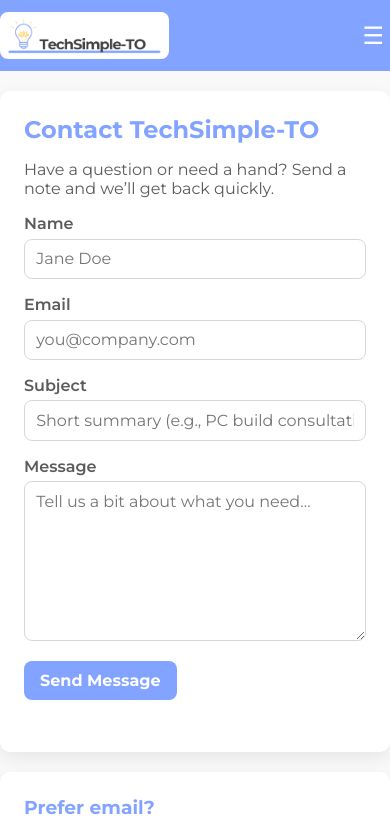
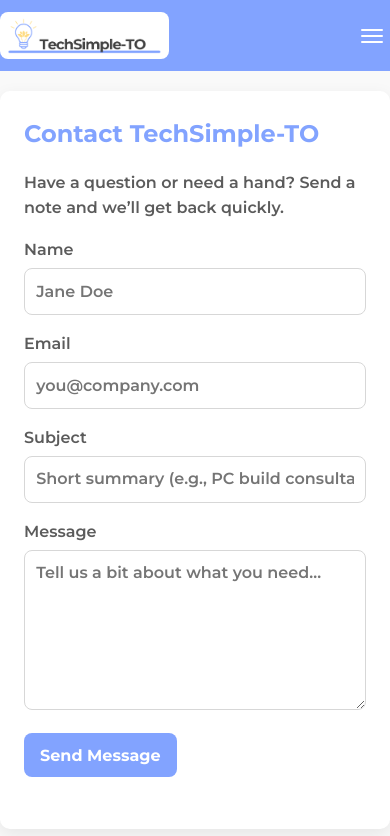
Before and after one commit to TechSimple-TO/techsimple-client-vite, a React (Vite) app: page /contact in a window 390 px wide. Shown: the top 836 px of the page. Built offline with nearby package versions, Linux system fonts and the light colour scheme.

Commit message:
mobile optimization changes

```diff
--- a/index.html
+++ b/index.html
@@ -4,6 +4,10 @@
     <meta charset="UTF-8" />
     <link rel="icon" type="image/ico" href="/favicon.ico" />
     <meta name="viewport" content="width=device-width, initial-scale=1.0" />
+    <meta name="theme-color" content="#82A3FF" />
+    <link rel="preconnect" href="https://fonts.googleapis.com" />
+    <link rel="preconnect" href="https://fonts.gstatic.com" crossorigin />
+    <link href="https://fonts.googleapis.com/css2?family=Montserrat:wght@400;500;600;700&display=swap" rel="stylesheet" />
     <title>TechSimple-TO</title>
   </head>
   <body>
--- a/src/App.tsx
+++ b/src/App.tsx
@@ -9,11 +9,13 @@
  */
 
 import { Routes, Route } from 'react-router-dom';
+import { Suspense, lazy } from 'react';
 import Layout from './Layout';
-import Home from './pages/Home';
-import Services from './pages/Services';
-import About from './pages/About';
-import Contact from './pages/Contact';
+
+const Home = lazy(() => import('./pages/Home'));
+const Services = lazy(() => import('./pages/Services'));
+const About = lazy(() => import('./pages/About'));
+const Contact = lazy(() => import('./pages/Contact'));
 
 /**
 *App
@@ -28,12 +30,14 @@ import Contact from './pages/Contact';
 export default function App() {
   return (
     <Layout>
+      <Suspense fallback={<div className="container" style={{ padding: '2rem 0' }}>Loading…</div>}>
         <Routes>
           <Route path="/" element={<Home />} />
           <Route path="/services" element={<Services />} />
           <Route path="/about" element={<About />} />
           <Route path="/contact" element={<Contact />} />
         </Routes>
+      </Suspense>
     </Layout>
   );
 }
--- a/src/Brand.scss
+++ b/src/Brand.scss
@@ -1,5 +1,5 @@
 /* Brand.scss — GLOBAL ONLY (tokens, layout, header/footer) */
-@import url('https://fonts.googleapis.com/css2?family=Montserrat:wght@400;600;700&display=swap');
+/* Google Font moved to index.html <link> for better performance */
 
 :root {
   --color-blue: #82A3FF;   /* Cornflower Blue */
@@ -10,11 +10,16 @@
 
 * { box-sizing: border-box; }
 html, body { height: 100%; }
+/* Base text size scales with viewport for comfortable reading */
+html { font-size: clamp(16px, 0.9vw + 12px, 16px); }
 body {
   margin: 0;
   font-family: 'Montserrat', system-ui, -apple-system, Segoe UI, Roboto, Arial, sans-serif;
   background: #f9f9f9;
   color: var(--color-grey);
+  -webkit-text-size-adjust: 100%;
+  line-height: 1.6;
+  font-weight: 600; /* increase weight for body text */
 }
 
 /* Normalize native control typography to match text */
@@ -35,7 +40,62 @@ button, input, select, textarea {
 .brand { display: inline-flex; align-items: center; background: #fff; border-radius: 8px; padding: .35rem .5rem; text-decoration: none; }
 .brand img { height: 36px; display: block; }
 
-.menu-toggle { display: none; background: transparent; border: 0; color: #fff; font-size: 1.5rem; cursor: pointer; }
+.menu-toggle {
+  display: none;
+  background: transparent;
+  border: 0;
+  color: #fff;
+  cursor: pointer;
+  /* Create space for a custom icon and hide fallback text */
+  width: 36px;
+  height: 36px;
+  padding: 0;
+  font-size: 0; /* hides the fallback glyph */
+  position: relative;
+}
+
+/* Accessible focus for keyboard users */
+.menu-toggle:focus-visible {
+  outline: none;
+  box-shadow: 0 0 0 3px rgba(130, 163, 255, .35);
+  border-radius: 6px;
+}
+
+/* Hamburger icon using CSS (3 bars via box-shadow) */
+.menu-toggle::before,
+.menu-toggle::after {
+  content: '';
+  position: absolute;
+  left: 50%;
+  top: 50%;
+  width: 22px;
+  height: 2px;
+  background: currentColor;
+  border-radius: 2px;
+  transform: translate(-50%, -50%);
+}
+
+.menu-toggle::before {
+  /* middle bar + clone to top/bottom */
+  box-shadow: 0 -6px 0 0 currentColor, 0 6px 0 0 currentColor;
+  transition: transform .2s ease, box-shadow .2s ease;
+}
+
+.menu-toggle::after {
+  /* hidden until open (for the X state) */
+  opacity: 0;
+  transition: transform .2s ease, opacity .2s ease;
+}
+
+/* Animate to X when open */
+.menu-toggle.open::before {
+  box-shadow: none;
+  transform: translate(-50%, -50%) rotate(45deg);
+}
+.menu-toggle.open::after {
+  opacity: 1;
+  transform: translate(-50%, -50%) rotate(-45deg);
+}
 .nav-links { display: flex; gap: 1rem; }
 .nav-links a { color: #fff; text-decoration: none; font-weight: 700; padding: .25rem .4rem; border-radius: 6px; }
 .nav-links a:hover { color: var(--color-gold); }
@@ -47,14 +107,23 @@ button, input, select, textarea {
 
 /* Mobile tweaks for site chrome only */
 @media (max-width: 768px) {
+  .header-inner { flex-wrap: wrap; }
   .menu-toggle { display: inline-block; }
-  .nav-links { display: none; flex-direction: column; width: 100%; padding: .75rem 0 0; }
+  .nav-links { display: none; flex-direction: column; width: 100%; flex-basis: 100%; padding: .75rem 0 0; }
   .nav-links.open { display: flex; }
   .page { padding: 1.25rem 0 2rem; }
 }
 
-// Headeings
+// Headings
 h1, h2, h3, h4, h5, h6 { color: var(--color-blue); margin-top: 0; }
+
+/* Responsive type scale for headings */
+h1 { font-size: clamp(2rem, 5vw, 3rem); }
+h2 { font-size: clamp(1.5rem, 3.5vw, 2.25rem); }
+h3 { font-size: clamp(1.25rem, 2.5vw, 1.75rem); }
+h4 { font-size: clamp(1.125rem, 2vw, 1.375rem); }
+h5 { font-size: clamp(1rem, 1.5vw, 1.25rem); }
+h6 { font-size: clamp(0.95rem, 1vw, 1.1rem); }
 
 .h1w, .h2w, .h3w, .h4w, .h5w, .h6w { color: #fff; margin-top: 0; }
 
@@ -74,6 +143,13 @@ h1, h2, h3, h4, h5, h6 { color: var(--color-blue); margin-top: 0; }
   font-weight: 700;
   border: 0;
   cursor: pointer;
+  min-height: 44px; /* unify button height globally */
+  max-height: 44px;
+}
+
+/* Ensure comfortable touch targets on small screens */
+@media (max-width: 768px) {
+  .btn, .cta, .ctaSecondary { min-height: 44px; padding: .7rem 1rem; }
 }
 
 /* Primary style (blue ⇒ gold hover). Also apply to legacy .cta */
@@ -106,6 +182,11 @@ button.btn:disabled, button.cta:disabled, button.ctaSecondary:disabled { opacity
   animation: fadeIn .4s ease-in both;
 }
 
+/* Respect reduced-motion preferences */
+@media (prefers-reduced-motion: reduce) {
+  .page section { animation: none !important; }
+}
+
 @keyframes fadeIn {
   from { opacity: 0; transform: translateY(8px); }
   to   { opacity: 1; transform: translateY(0); }
--- a/src/Layout.tsx
+++ b/src/Layout.tsx
@@ -44,7 +44,7 @@ export default function Layout({ children }: { children: React.ReactNode }) {
 
           {/* Mobile menu toggle (visible at small widths via CSS) */}
           <button
-            className="menu-toggle"
+            className={`menu-toggle ${open ? 'open' : ''}`}
             type="button"
             aria-label="Toggle navigation"
             aria-controls="site-navigation"
--- a/src/pages/About.module.scss
+++ b/src/pages/About.module.scss
@@ -40,6 +40,7 @@
   transition: transform .15s ease;
 }
 .card:hover { transform: translateY(-2px); }
+@media (hover: none) { .card:hover { transform: none; } }
 
 .cardTitle {
   margin: 0 0 .5rem;
--- a/src/pages/Contact.tsx
+++ b/src/pages/Contact.tsx
@@ -133,6 +133,8 @@ const Contact: React.FC = () => {
               onBlur={onBlur}
               placeholder="you@company.com"
               autoComplete="email"
+              inputMode="email"
+              autoCapitalize="none"
               required
             />
             {touched.email && errors.email && (
--- a/src/pages/Home.module.scss
+++ b/src/pages/Home.module.scss
@@ -37,6 +37,7 @@
   transition: transform .15s ease;
 }
 .card:hover { transform: translateY(-2px); }
+@media (hover: none) { .card:hover { transform: none; } }
 
 .cardImg {
   width: 100%;
--- a/src/pages/Home.tsx
+++ b/src/pages/Home.tsx
@@ -105,32 +105,32 @@ const Home: React.FC = () => {
 
         <ul className={styles.cardGrid} role="list">
           <li className={styles.card}>
-            <img className={styles.cardImg} src={servicePc} alt="Custom PC build" />
+            <img className={styles.cardImg} src={servicePc} alt="Custom PC build" loading="lazy" decoding="async" />
             <h3 className={styles.cardHeading}>Custom PC Builds</h3>
             <p>Design, parts selection, assembly, and tuning for your workflow and budget.</p>
           </li>
           <li className={styles.card}>
-            <img className={styles.cardImg} src={serviceSupport} alt="24/7 support" />
+            <img className={styles.cardImg} src={serviceSupport} alt="24/7 support" loading="lazy" decoding="async" />
             <h3 className={styles.cardHeading}>24/7 Tech Support</h3>
             <p>Urgent fixes, remote assistance, and proactive maintenance when you need it.</p>
           </li>
           <li className={styles.card}>
-            <img className={styles.cardImg} src={serviceData} alt="Data backup and migration" />
+            <img className={styles.cardImg} src={serviceData} alt="Data backup and migration" loading="lazy" decoding="async" />
             <h3 className={styles.cardHeading}>Data &amp; Migration</h3>
             <p>Backups, transfers, and setup that keep your files safe and accessible.</p>
           </li>
           <li className={styles.card}>
-            <img className={styles.cardImg} src={serviceAdmin} alt="Admin automation" />
+            <img className={styles.cardImg} src={serviceAdmin} alt="Admin automation" loading="lazy" decoding="async" />
             <h3 className={styles.cardHeading}>Admin Automation</h3>
             <p>Spreadsheets, scripts, and tools tailored to your business processes.</p>
           </li>
           <li className={styles.card}>
-            <img className={styles.cardImg} src={serviceWebsite} alt="Website development and modernization" />
-            <h3 className={styles.cardHeading}>Website Development &amp; Modernization</h3>
+            <img className={styles.cardImg} src={serviceWebsite} alt="Web development and modernization" loading="lazy" decoding="async" />
+            <h3 className={styles.cardHeading}>Web Development &amp; Modernization</h3>
             <p>Modern sites and small‑business workflows: booking, invoicing, analytics, migrations.</p>
           </li>
           <li className={styles.card}>
-            <img className={styles.cardImg} src={serviceRepair} alt="Hardware repairs" />
+            <img className={styles.cardImg} src={serviceRepair} alt="Hardware repairs" loading="lazy" decoding="async" />
             <h3 className={styles.cardHeading}>Hardware Repairs</h3>
             <p>Diagnostics, upgrades, and fixes: SSD/RAM, thermal service, screens, batteries, cleaning.</p>
           </li>
--- a/src/pages/Services.module.scss
+++ b/src/pages/Services.module.scss
@@ -34,6 +34,7 @@
   gap: .6rem;
 }
 .card:hover { transform: translateY(-2px); }
+@media (hover: none) { .card:hover { transform: none; } }
 
 .cardImg {
   width: 100%;
@@ -49,6 +50,8 @@
   flex-wrap: wrap;
   gap: .5rem;
 }
+/* Make action buttons consistent in size across cards */
+
 .expandedContent {
   margin-top: .5rem;
   display: grid;
--- a/src/pages/Services.tsx
+++ b/src/pages/Services.tsx
@@ -87,7 +87,7 @@ const services: Service[] = [
     ],
   },
   {
-    title: 'Website Development & Modernization',
+    title: 'Web Development & Modernization',
     description:
       'Design and rebuild modern sites, streamline small-business workflows (booking, invoicing, analytics), and migrate off legacy tools with minimal downtime.',
     img: serviceWebsite,
@@ -123,7 +123,8 @@ const Services: React.FC = () => {
 
   useEffect(() => {
     if (expanded && panelRef.current) {
-      panelRef.current.scrollIntoView({ behavior: 'smooth', block: 'start' });
+      const reduce = window.matchMedia?.('(prefers-reduced-motion: reduce)').matches;
+      panelRef.current.scrollIntoView({ behavior: reduce ? 'auto' : 'smooth', block: 'start' });
     }
   }, [expanded]);
 
```
Lines whose indentation alone changed are shown as unchanged.
